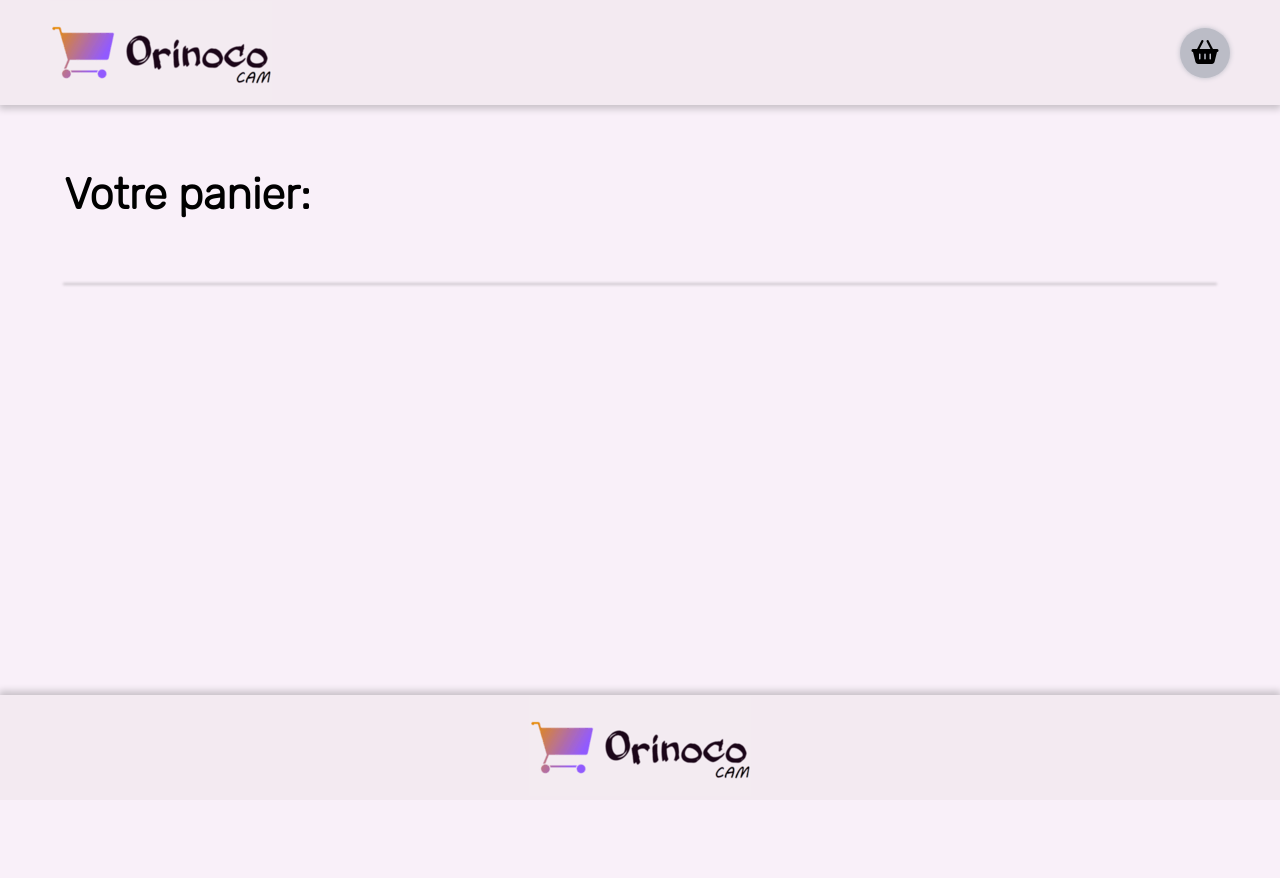
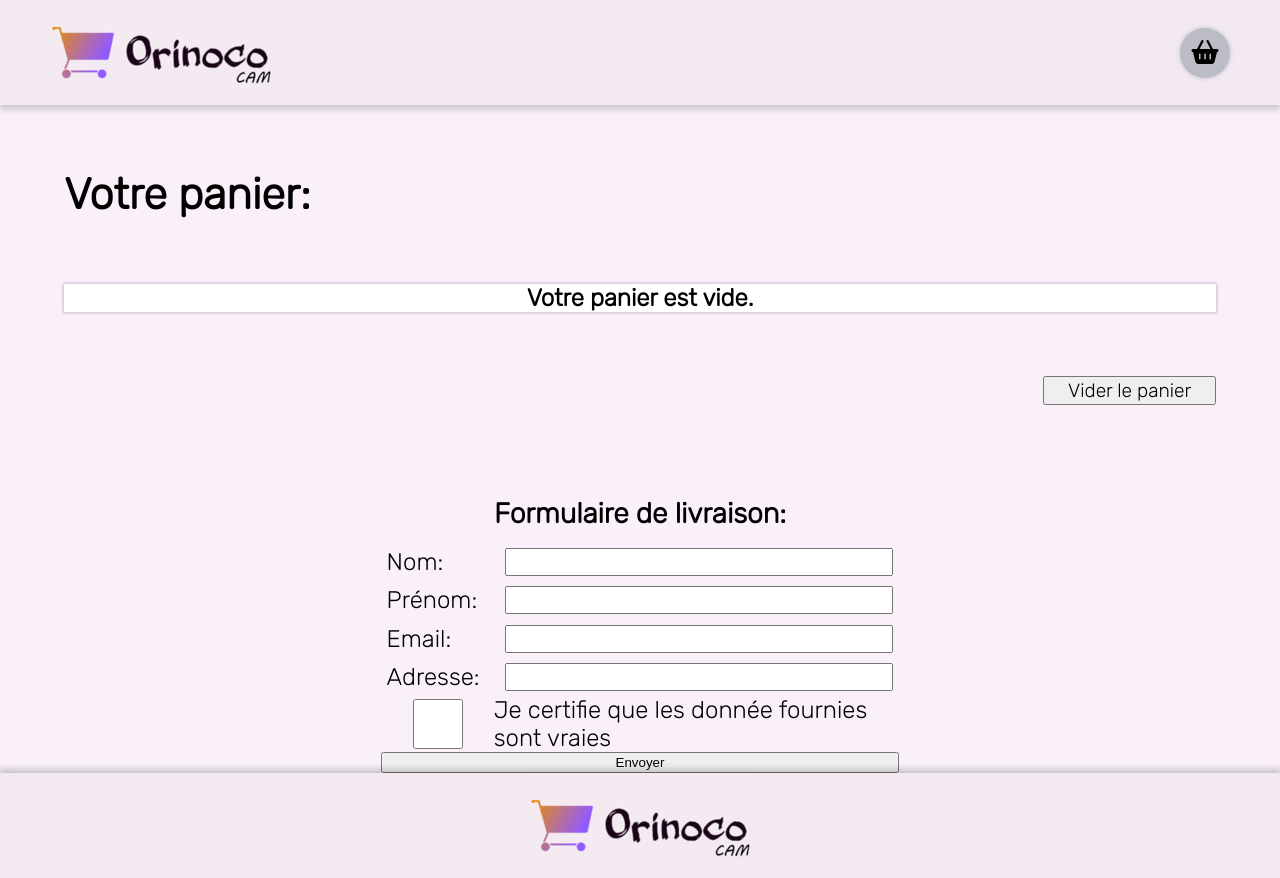
Before and after one commit to AxelChapo/Orinoco, a plain HTML site: page front/panier.html in a window 1280 px wide. Before the commit the page ends 800 px from the top, so only its background shows below. Drawn offline with Linux system fonts and the light colour scheme.

Commit message:
mis een place du panier en js

```diff
--- a/front/js/merch.js
+++ b/front/js/merch.js
@@ -55,18 +55,28 @@ fetch('http://localhost:3000/api/cameras/'+id).then(result => result.json()).the
 				lens: lensElt.value,
 				id: camera._id,
 				img: camera.imageUrl,
-				price: (camera.price / 100) * quantityElt.value,
-				quantity: quantityElt.value,
+				price: (camera.price / 100),
+				quantity: parseInt(quantityElt.value),
 			}]));
 		} else {
+			let cameraInCart = false;
+			cart.forEach((article, i) => {
+				console.log(article.lens, lensElt.value);
+				if (article.id == camera._id && article.lens == lensElt.value) {
+					cart[i].quantity += parseInt(quantityElt.value);
+					cameraInCart = true;
+				}
+			})
+			if (!cameraInCart) {
 				cart.push({
 					name: camera.name,
 					lens: lensElt.value,
 					id: camera._id,
 					img: camera.imageUrl,
-				price: (camera.price / 100) * quantityElt.value,
-				quantity: quantityElt.value,
+					price: (camera.price / 100),
+					quantity: parseInt(quantityElt.value),
 				});
+			}
 			localStorage.setItem('cart', JSON.stringify(cart));
 		}
 	})
--- a/front/js/panier.js
+++ b/front/js/panier.js
@@ -1,7 +1,12 @@
 //gestion du panier
 let itemId = 0;
-let cart = JSON.parse(localStorage.getItem('cart'));
+let cart = JSON.parse(localStorage.getItem('cart'))??[];
 let cartElt = document.getElementById('cart');
+console.log(cart.length);
+if (cart.length == 0) {
+	cartElt.innerHTML = "<h4 class='dampedCart'>Votre panier est vide.</h4>"
+}
+else {
 	cart.forEach(camera => {
 		console.log(itemId, camera);
 		itemId ++;
@@ -15,13 +20,25 @@ cart.forEach(camera => {
 									<p>Lentille: ${camera.lens}</p>
 									<p>Quantité: ${camera.quantity}</p>
 								</div>
-							<button class="cart__preview--delete"><i class="fas fa-trash-alt"></i></button>
 							</div>
 							<div class="separation"></div>`
 	})
+}
 
-let deleteElt = document.querySelector(".cart__preview--delete");
-console.log(itemId, deleteElt, cart);
+let deleteElt = document.getElementById('empty');
 deleteElt.addEventListener('click', event => {
-	localStorage.clear();
+	localStorage.removeItem('cart');
+	cartElt.innerHTML = "<h4 class='dampedCart'>Votre panier est vide.</h4>"
 })
+
+let submitElt = document.getElementById('submit');
+submitElt.addEventListener("click", event => {
+	event.preventDefault();
+
+	//1- vérifié la validité des champs
+	//2- préparer la requête
+	//3- faire la requête post (envoyer l'objet id camera et contact)
+	//4- récupérer une réponse (liste des produits, n° de commande)
+})
+
+let
--- a/front/panier.html
+++ b/front/panier.html
@@ -17,7 +17,35 @@
 	<h2 class="cart__title">Votre panier: </h2>
 	<div class="cart" id="cart">
 	</div>
-
+	<div class="emptyCart">
+		<button class="emptyCart--button" id="empty">Vider le panier</button>
+	</div>
+	<div class="form">
+		<h3>Formulaire de livraison:</h3>
+		<form action="" method="get" class="form__customer">
+			<div class="form__field">
+				<label for="nameCustomer">Nom: </label>
+				<input type="text" name="nameCustomer" id="nameCustomer" required>
+			</div>
+			<div class="form__field">
+				<label for="firstName">Prénom: </label>
+				<input type="text" name="firstName" id="firstName" required>
+			</div>
+			<div class="form__field">
+				<label for="email">Email: </label>
+				<input type="email" name="email" id="email" required>
+			</div>
+			<div class="form__field">
+				<label for="address">Adresse: </label>
+				<input type="text" name="address" id="address" required>
+			</div>
+			<div class="form__field--valid">
+				<input type="checkbox" name="valid" id="valid" required>
+				<label for="valid">Je certifie que les donnée fournies sont vraies</label>
+			</div>
+			<input type="submit" value="Envoyer" class="submit" id="submit">
+		</form>
+	</div>
 	<footer>
 		<a href="../index.html" class="logo"><img src="../API/images/logo_1_2.png" alt="Logo Orinoco - CAM"></a>
 	</footer>
--- a/front/scss/pages/_cart.scss
+++ b/front/scss/pages/_cart.scss
@@ -53,3 +53,68 @@
 		}
 	}
 }
+
+.dampedCart {
+	font-size: 1.5em;
+}
+
+.form {
+	display: flex;
+	flex-direction: column;
+	justify-content: center;
+	align-items: center;
+	font-size: 1.5em;
+	&__customer {
+		display: flex;
+		flex-direction: column;
+		justify-content: space-evenly;
+		align-items: stretch;
+	}
+	&__field {
+		display: flex;
+		flex-direction: row;
+		justify-content: space-between;
+		margin: 1%;
+		&--valid {
+			display: flex;
+			flex-direction: row;
+			justify-content: space-between;
+		}
+		&--valid input {
+			width: 25%;
+		}
+		&--valid label {
+			overflow-wrap: break-word;
+			font-size: 1em;
+		}
+	}
+	&__field input {
+		width: 75%;
+	}
+
+}
+
+.form h3 {
+	margin-bottom: 1%;
+}
+
+.form__field:valid input {
+	border-color: green;
+	border-radius: 5% 5%;
+}
+
+.form__field:invalid input {
+	border-color: red;
+	border-radius: 5% 5%;
+}
+
+.emptyCart {
+	display: flex;
+	flex-direction: row;
+	justify-content: flex-end;
+	margin: 5%;
+	&--button {
+		width: 15%;
+		font-size: 1.2em;
+	}
+}
```
Also changed, not shown: front/css/index.css, 1 other file. Lines whose indentation alone changed are shown as unchanged.
